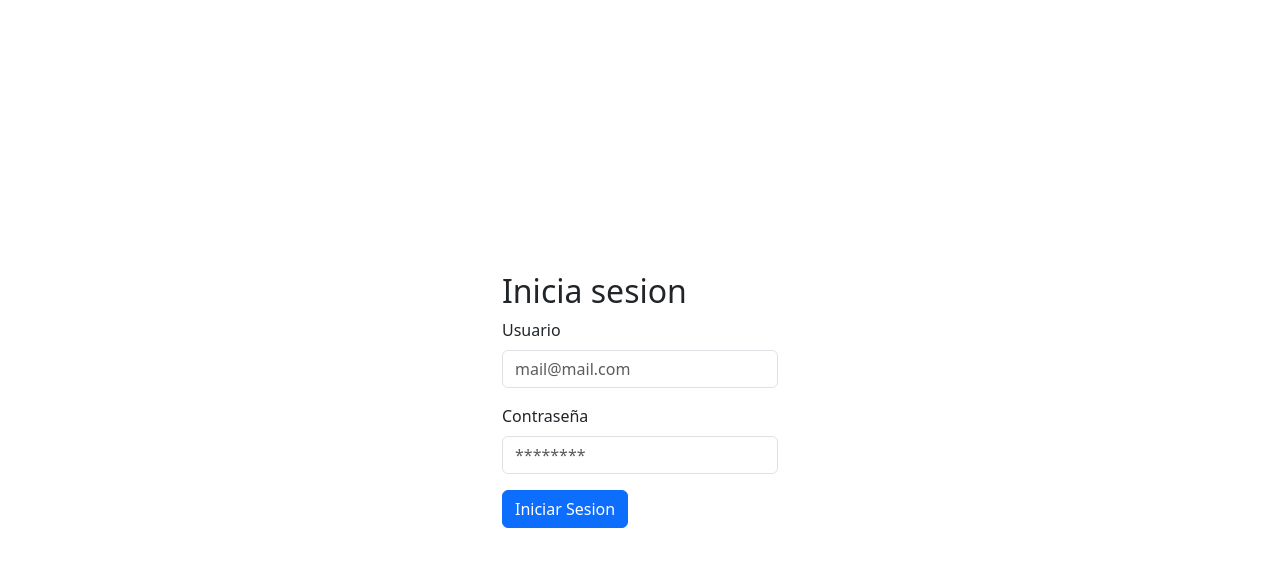
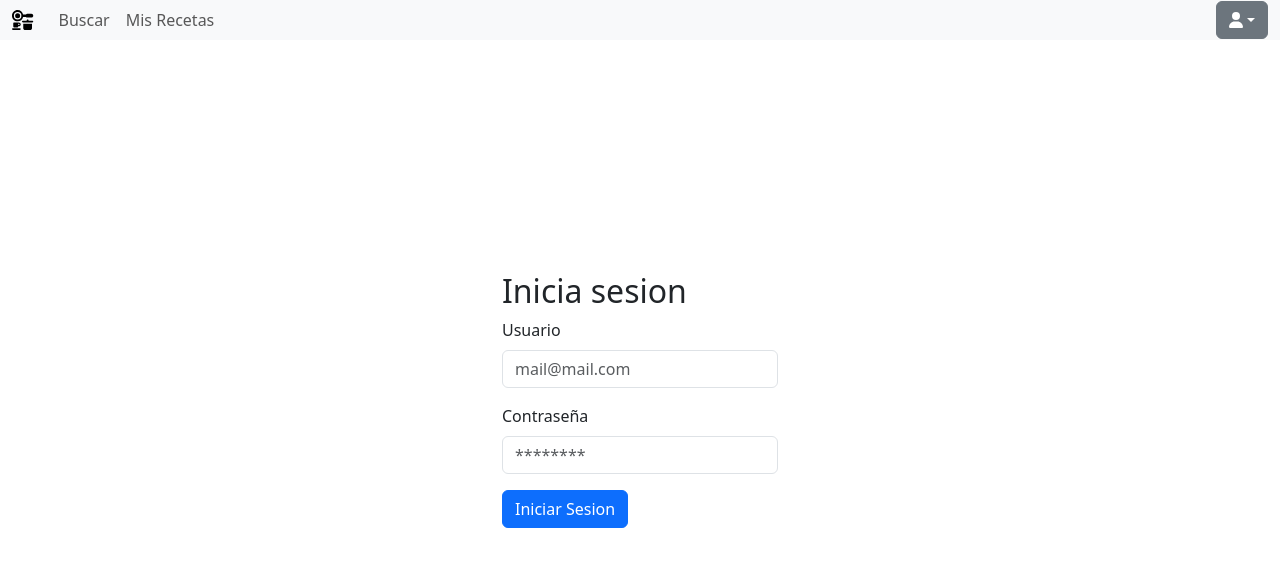
Before and after one commit to santifbouhid/PNT2-GRUPO3, a Vue app: page / in a window 1280 px wide. Shown: the top 566 px of the page. Built offline with nearby package versions, Linux system fonts and the light colour scheme.

Commit message:
menu usuario

```diff
--- a/src/App.vue
+++ b/src/App.vue
@@ -2,7 +2,7 @@
 import Header from './components/Header.vue'
 import { ref } from 'vue';
 
-let isLoggedIn = ref(false)
+let isLoggedIn = ref(true)
 </script>
 
 <template>
--- a/src/components/Header.vue
+++ b/src/components/Header.vue
@@ -1,10 +1,9 @@
 <script setup>
 import { FontAwesomeIcon } from '@fortawesome/vue-fontawesome'
 import { library } from '@fortawesome/fontawesome-svg-core';
-import { faKitchenSet, faUser } from '@fortawesome/free-solid-svg-icons'
+import { faKitchenSet, faUser, faArrowRightFromBracket } from '@fortawesome/free-solid-svg-icons'
 
-library.add(faKitchenSet)
-library.add(faUser)
+library.add([faKitchenSet, faUser, faArrowRightFromBracket])
 
 </script>
 
@@ -23,11 +22,26 @@ library.add(faUser)
         </ul>
       </div>
       <div>
-      <font-awesome-icon icon="fa-solid fa-user" />
+        <div class="dropdown">
+          <a class="btn btn-secondary dropdown-toggle" href="#" role="button" data-bs-toggle="dropdown"
+            aria-expanded="false">
+            <font-awesome-icon icon="fa-solid fa-user" /> </a>
+          <ul class="dropdown-menu">
+            <li><a class="dropdown-item" href="#">Mi Perfil</a></li>
+            <li><a class="dropdown-item" href="#">Mis recetas</a></li>
+            <li><a class="dropdown-item" href="#">Salir <font-awesome-icon
+                  icon="fa-solid fa-arrow-right-from-bracket" /></a></li>
+          </ul>
+        </div>
+
+
       </div>
     </div>
   </nav>
 </template>
 
 <style scoped>
+.dropdown-menu{
+  left: -100px !important;
+}
 </style>
--- a/src/main.js
+++ b/src/main.js
@@ -2,6 +2,7 @@ import { createApp } from 'vue'
 import './style.css'
 import App from './App.vue'
 import { createPinia } from 'pinia'
+import 'bootstrap'
 import 'bootstrap/dist/css/bootstrap.min.css';
 import Login from './components/Login.vue'
 import Home from './components/Home.vue'
```
Lines whose indentation alone changed are shown as unchanged.
